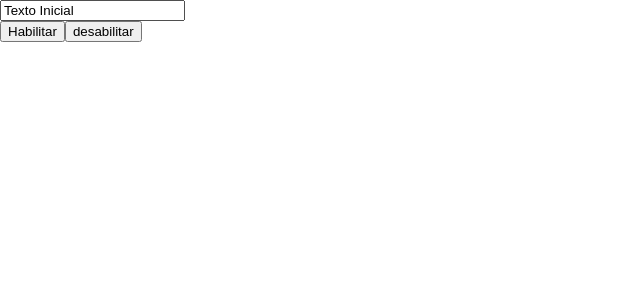
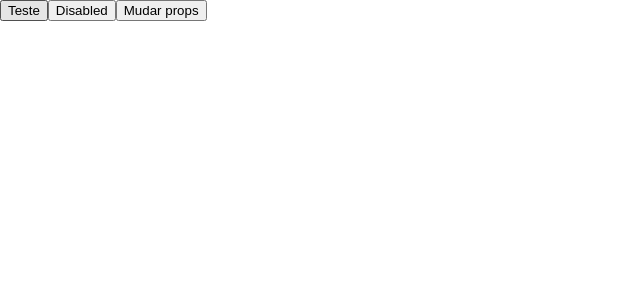
Before and after one commit to Felip3ra/fundamentosAngular, an Angular app: page / in a window 1280 px wide. Shown: the top 300 px of the page, without its empty margins (0-640 px from the left). Built offline with nearby package versions, Linux system fonts and the light colour scheme.

Commit message:
Feat: Utilizando o Attribute Binding

```diff
--- a/src/app/app.component.html
+++ b/src/app/app.component.html
@@ -9,7 +9,7 @@ A vinculação de propriedades no Angular permite definir valores para proprieda
 Use a vinculação de propriedades para definir valores dinamicamente para propriedades e atributos. Você pode, por exemplo, ativar/desativar recursos de botões, definir caminhos de imagens programaticamente e compartilhar valores entre componentes.
 
 -->
-<input
+<!-- <input
   id="meu-input"
   [value]="inputText"
   [type]="inputType"
@@ -21,4 +21,10 @@ Use a vinculação de propriedades para definir valores dinamicamente para propr
 <br />
 
 <button (click)="enableInput()">Habilitar</button>
-<button (click)="disableInput()">desabilitar</button>
+<button (click)="disableInput()">desabilitar</button> -->
+
+<button [attr.title]="buttonTittle">Teste</button>
+
+<button [attr.disabled]="buttonDisabled ? true: null">Disabled</button>
+
+<button (click)="onButtonClick()">Mudar props</button>
--- a/src/app/app.component.ts
+++ b/src/app/app.component.ts
@@ -6,22 +6,30 @@ import { Component } from '@angular/core';
   styleUrls: ['./app.component.scss']
 })
 export class AppComponent {
-  inputText = "Texto Inicial";
-  inputType = "text";
-  isDisabled = false;
+  // inputText = "Texto Inicial";
+  // inputType = "text";
+  // isDisabled = false;
 
-  enableInput(){
-    this.isDisabled = false;
-  }
+  // enableInput(){
+  //   this.isDisabled = false;
+  // }
 
-  disableInput(){
-    this.isDisabled = true;
-  }
-  handleInputKeyup(event: KeyboardEvent){
-    //casting para forçar o event a ser um elemento do tipo input
-    console.log(((event.target) as HTMLInputElement).value);
-  }
-  handleInputEvent(event: Event){
-    console.log(((event.target) as HTMLInputElement).value);
+  // disableInput(){
+  //   this.isDisabled = true;
+  // }
+  // handleInputKeyup(event: KeyboardEvent){
+  //   //casting para forçar o event a ser um elemento do tipo input
+  //   console.log(((event.target) as HTMLInputElement).value);
+  // }
+  // handleInputEvent(event: Event){
+  //   console.log(((event.target) as HTMLInputElement).value);
+  // }
+
+  buttonTittle = 'Titulo do botão';
+  buttonDisabled = false;
+
+  onButtonClick(){
+    this.buttonTittle = 'Alterado';
+    this.buttonDisabled = !this.buttonDisabled;
   }
 }
```
Also changed, not shown: 1 other file (tests, documents, lock files or other folders).
